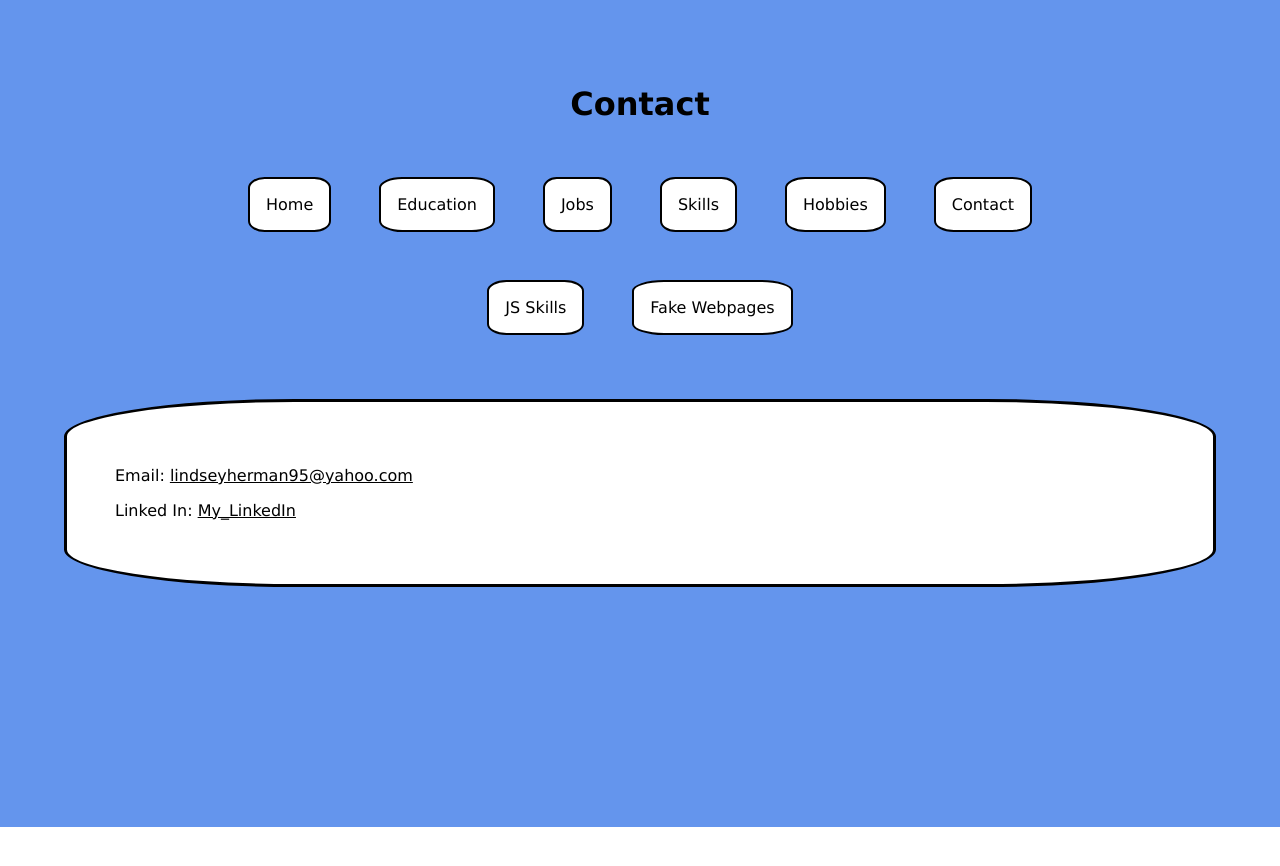
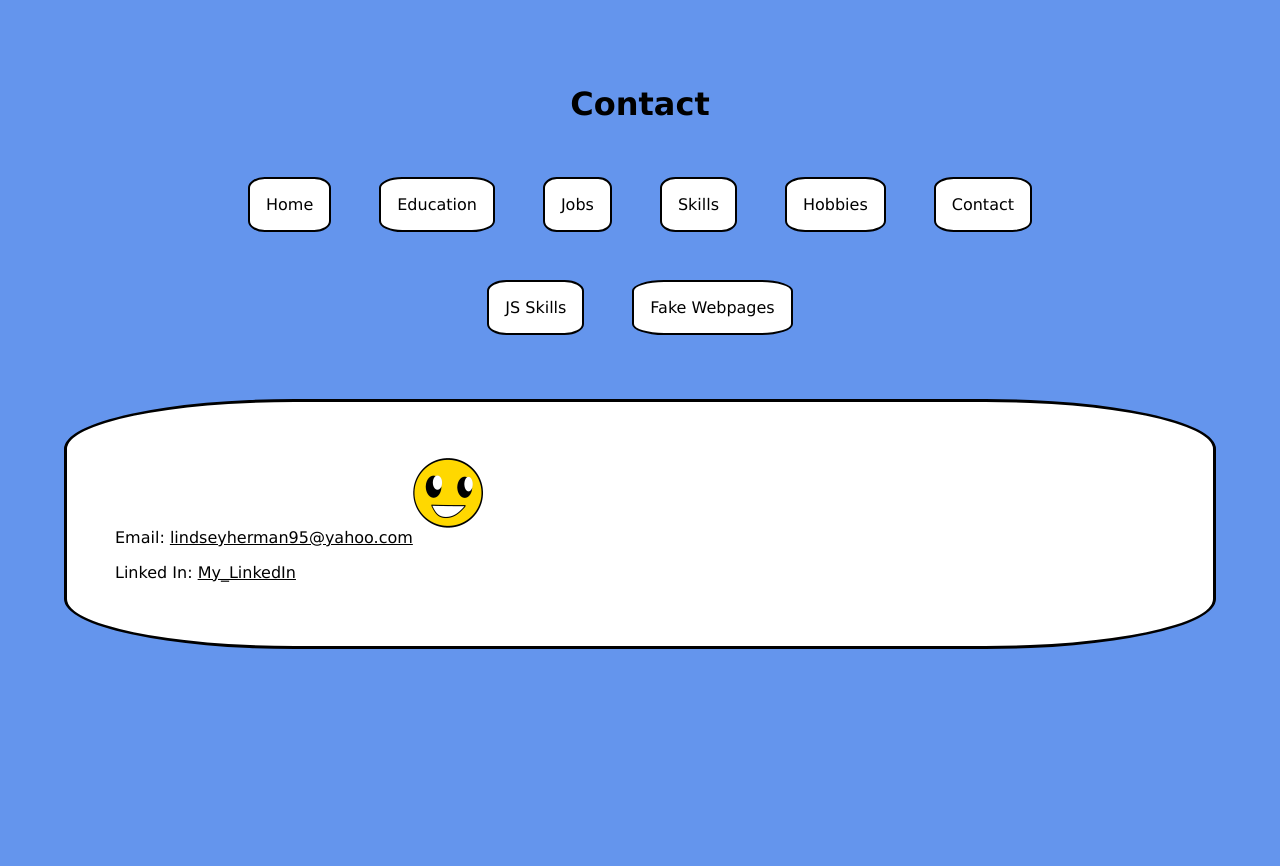
Before and after one commit to L1ndseyHerman/Personal-Website-ReactJS, a React (Create React App) app: page /contact in a window 1280 px wide. Shown: the top 866 px of the page. Before the commit the page ends 827 px from the top, so only its background shows below. Built offline with nearby package versions, Linux system fonts and the light colour scheme.

Commit message:
Imported an image, started the CSS for animating it.

```diff
--- a/src/pages/Contact.module.css
+++ b/src/pages/Contact.module.css
@@ -1,3 +1,9 @@
 .link {
   color: black;
 }
+.bob {
+  float: right;
+  margin-top: 0.5rem;
+  margin-right: 65%;
+  /* Todo: Animate it from 65% to 0% so Bob moves to the right! */
+}
--- a/src/pages/Contact.tsx
+++ b/src/pages/Contact.tsx
@@ -1,11 +1,13 @@
 import React from "react";
 import Wrapper from "../components/Wrapper";
 import classes from "./Contact.module.css";
+import bobImage from "./bobseventy.png";
 
 const Contact: React.FC = () => {
   return (
     <div>
       <Wrapper title="Contact">
+        <img className={classes.bob} src={bobImage} alt="Moving Bob!" />
         <p>
           Email:&nbsp;
           <a href="mailto:lindseyherman95@yahoo.com" className={classes.link}>
```
Also changed, not shown: src/pages/bobseventy.png (added).
